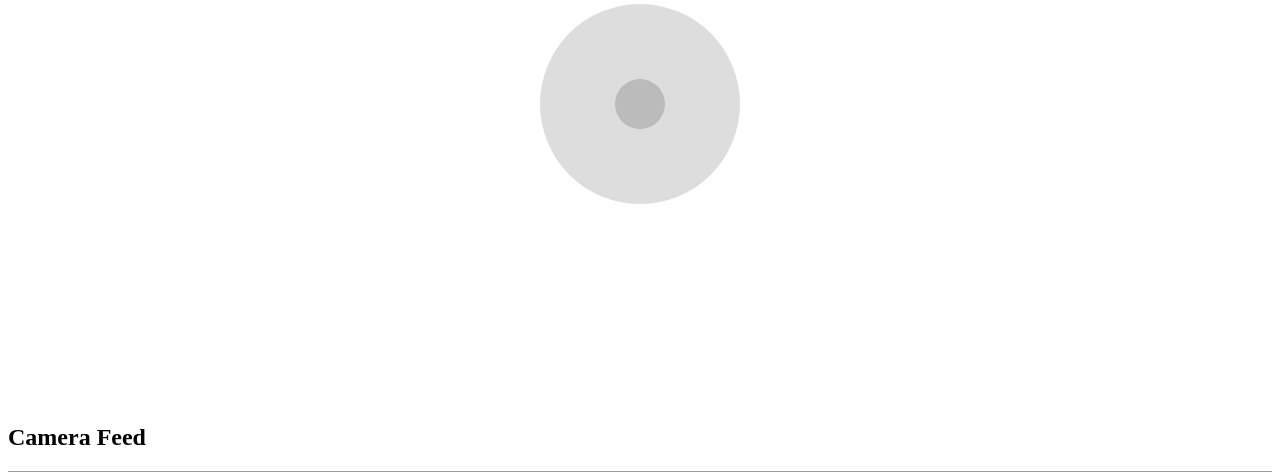
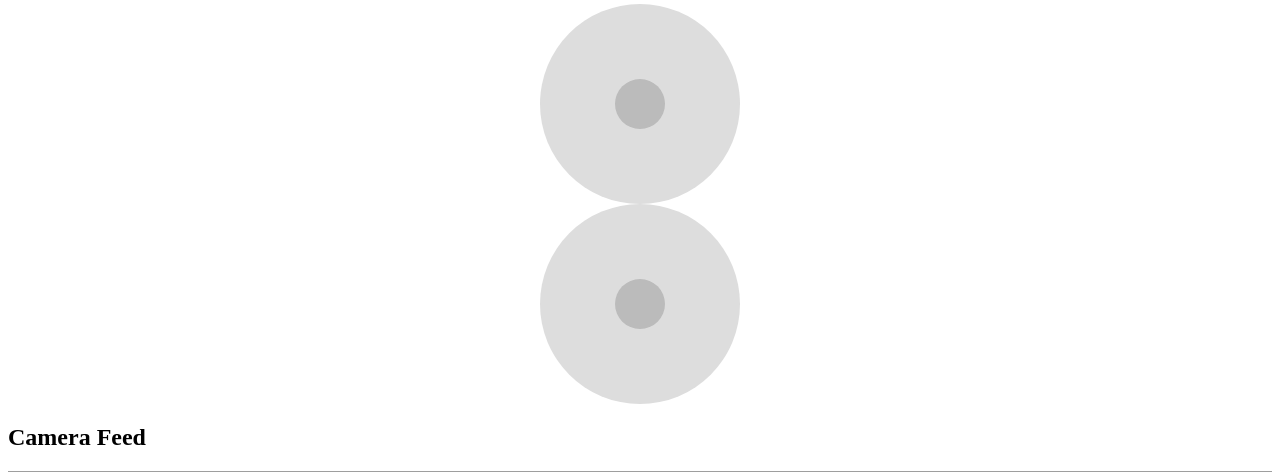
Before and after one commit to FelipeQuinones/camera-car, a Flask app: page / in a window 1280 px wide. Shown: the part 157-629 px from the top of the page. Run offline with Flask 3, Linux system fonts and the light colour scheme; grey boxes are pictures that could not be loaded.

Commit message:
added css joystick

```diff
--- a/templates/index.html
+++ b/templates/index.html
@@ -12,7 +12,7 @@
             align-items: center;
             height: 25vh;
         }
-        #joystick {
+        .joystick {
             display: flex;
             justify-content: center;
             align-items: center;
@@ -22,7 +22,7 @@
             background-color: #ddd;
             border-radius: 50%;
         }
-        #handle {
+        .handle {
             position: absolute;
             width: 50px;
             height: 50px;
@@ -41,14 +41,14 @@
     <p>Click and drag the joystick to move the car.</p>
 
     <div class="joystick-container">
-        <div id="joystick">
-            <div id="handle"></div>
+        <div id="joystick" class="joystick">
+            <div id="handle" class="handle"></div>
         </div>
     </div>
 
     <div class="joystick-container">
-        <div id="joystick2">
-            <div id="handle2"></div>
+        <div id="joystick2" class="joystick">
+            <div id="handle2" class="handle"></div>
         </div>
     </div>
 
```
